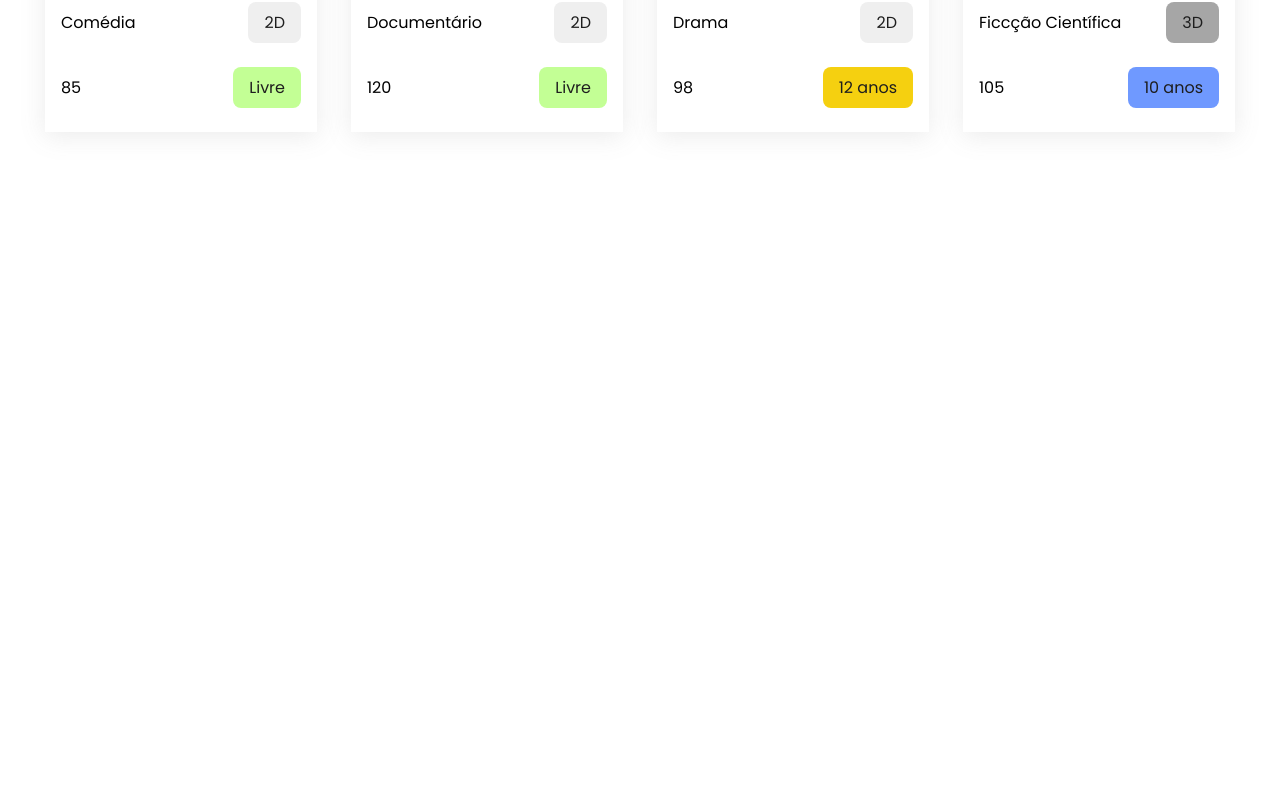
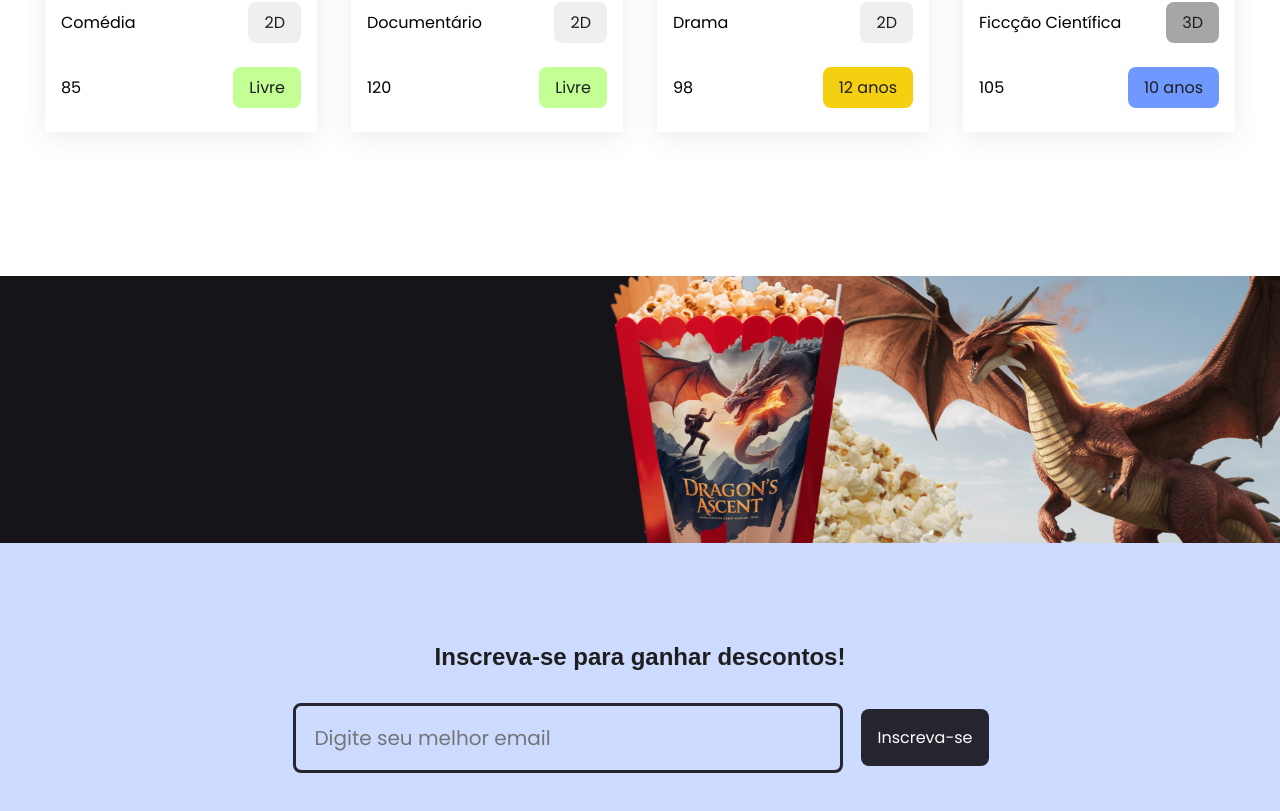
Before and after one commit to Guimaraes131/luz-e-cena, a React (Vite) app: page / in a window 1280 px wide. Shown: the part 1961-2772 px from the top of the page. Before the commit the page ends 2237 px from the top, so only its background shows below. Built offline with nearby package versions, Linux system fonts and the light colour scheme; data requests are answered from the project's data file; a web font is replaced by a local one.

Commit message:
Add newsletter

```diff
--- a/src/App.tsx
+++ b/src/App.tsx
@@ -1,6 +1,7 @@
 import Banner from "./components/Banner"
 import Header from "./components/Header"
 import MovieSection from "./components/MovieSection"
+import Newsletter from "./components/Newsletter"
 
 function App() {
   return (
@@ -8,6 +9,8 @@
       <Header/>
       <Banner src="/Imagens/Banner Desktop.png" alt="Banner"/>
       <MovieSection/>
+      <Banner src="/Imagens/Banner Combo Desktop.png" alt="Combo"/>
+      <Newsletter/>
     </div>
   )
 }
--- /dev/null
+++ b/src/components/Newsletter/Newsletter.module.css
@@ -0,0 +1,25 @@
+.newsletter {
+  background-color: var(--azul-claro);
+  padding: var(--padding-xxl) 0;
+}
+
+.form {
+  display: flex;
+  align-items: center;
+  justify-content: center;
+  gap: var(--gap-s);
+}
+
+.titulo {
+  color: var(--preto);
+  font-family: var(--fonte-titulo);
+  font-size: var(--font-size-l);
+  text-align: center;
+  margin-bottom: var(--margin-l);
+}
+
+.error {
+  color: #e63946;
+  font-size: var(--font-size-s);
+  margin-top: var(--margin-s);
+}
--- /dev/null
+++ b/src/components/Newsletter/index.tsx
@@ -0,0 +1,23 @@
+import Button from "../Button"
+import Fieldset from "../Fieldset"
+import InputText from "../InputText"
+import styles from "./Newsletter.module.css"
+
+const Newsletter = () => {
+  return (
+    <section className={styles.newsletter}>
+      <h2 className={styles.titulo}>Inscreva-se para ganhar descontos!</h2>
+
+      <form className={styles.form}>
+        <Fieldset>
+          <InputText placeholder="Digite seu melhor email"/>
+        </Fieldset>
+        <Button variant="default" type="submit">
+          Inscreva-se
+        </Button>
+      </form>
+    </section>
+  )
+}
+
+export default Newsletter
```
